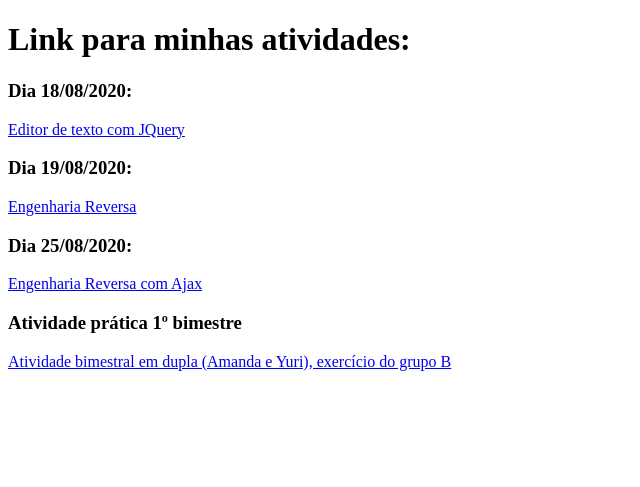
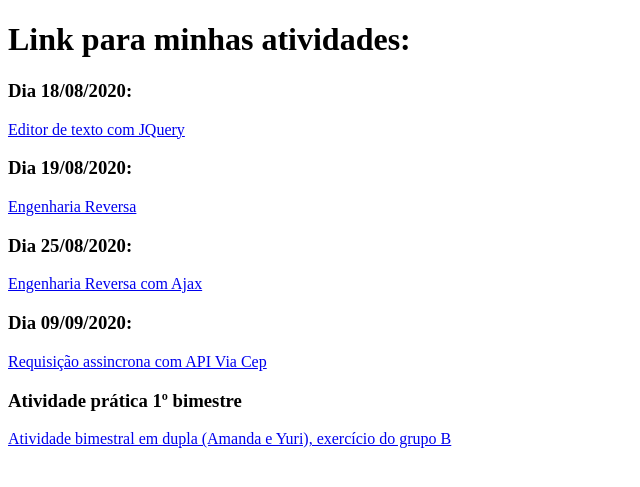
Before and after one commit to Amandacra/Atividades, a PHP site: page / in a window 1280 px wide. Shown: the top 487 px of the page, without its empty margins (0-640 px from the left). Run offline with PHP 8.4, Linux system fonts and the light colour scheme.

Commit message:
incluindo o link para a atividade de requisição assincrona da API ViaCep

```diff
--- a/index.php
+++ b/index.php
@@ -19,6 +19,10 @@
         <a href="20200825/index.php">Engenharia Reversa com Ajax</a>
     </p>
     <p>
+        <h3>Dia 09/09/2020:</h3>
+        <a href="20200909/index.php">Requisição assincrona com API Via Cep</a>
+    </p>
+    <p>
         <h3>Atividade prática 1º bimestre</h3>
         <a href="AtividadeGrupoB/index.html">Atividade bimestral em dupla (Amanda e Yuri), exercício do grupo B</a>
     </p>
```
